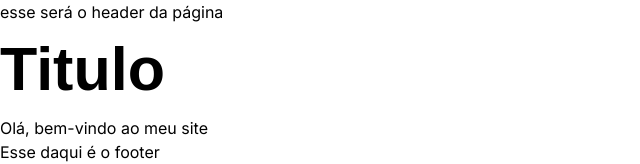
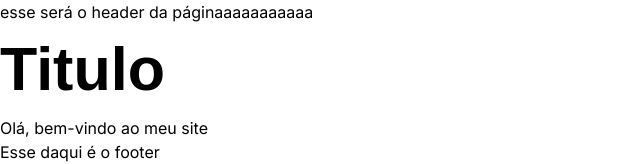
Before and after one commit to DiretorTI-DASIUSP/SiteDasi, a Next.js app: page / in a window 1280 px wide. Shown: the top 164 px of the page, without its empty margins (0-640 px from the left). Built offline with nearby package versions, Linux system fonts and the light colour scheme.

Commit message:
Modifiquei a pagina page.tsx Changes to be committed: 	modified:   src/app/page.tsx

```diff
--- a/src/app/page.tsx
+++ b/src/app/page.tsx
@@ -8,7 +8,7 @@ import React from 'react'
 export default function Inicio() {
   return (
     <div className='container-page'>
-      <header>esse será o header da página</header>
+      <header>esse será o header da páginaaaaaaaaaaa</header>
 
       <main>
         <h1>Titulo</h1>
```
